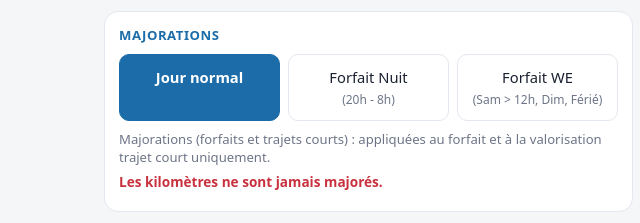
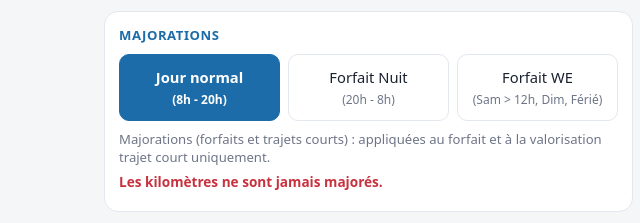
Before and after one commit to comifo-media/ambulance-var, a plain HTML site: page index.html in a window 1280 px wide. Shown: the part 564-787 px from the top of the page, 0-640 px from the left. Drawn offline with Linux system fonts and the light colour scheme.

Commit message:
Update index.html

```diff
--- a/index.html
+++ b/index.html
@@ -127,7 +127,7 @@ dialog.ref::backdrop{background:rgba(10,14,22,.55)}
     <section class="card" style="margin-top:14px">
       <h2>MAJORATIONS</h2>
       <div class="seg three" id="periodSeg">
-        <label><input type="radio" name="period" value="normal" checked>Jour normal</label>
+        <label><input type="radio" name="period" value="normal" checked>Jour normal<br><small>(8h - 20h)</small></label>
         <label><input type="radio" name="period" value="nuit">Forfait Nuit<br><small>(20h - 8h)</small></label>
         <label><input type="radio" name="period" value="we">Forfait WE<br><small>(Sam > 12h, Dim, Férié)</small></label>
       </div>
```
